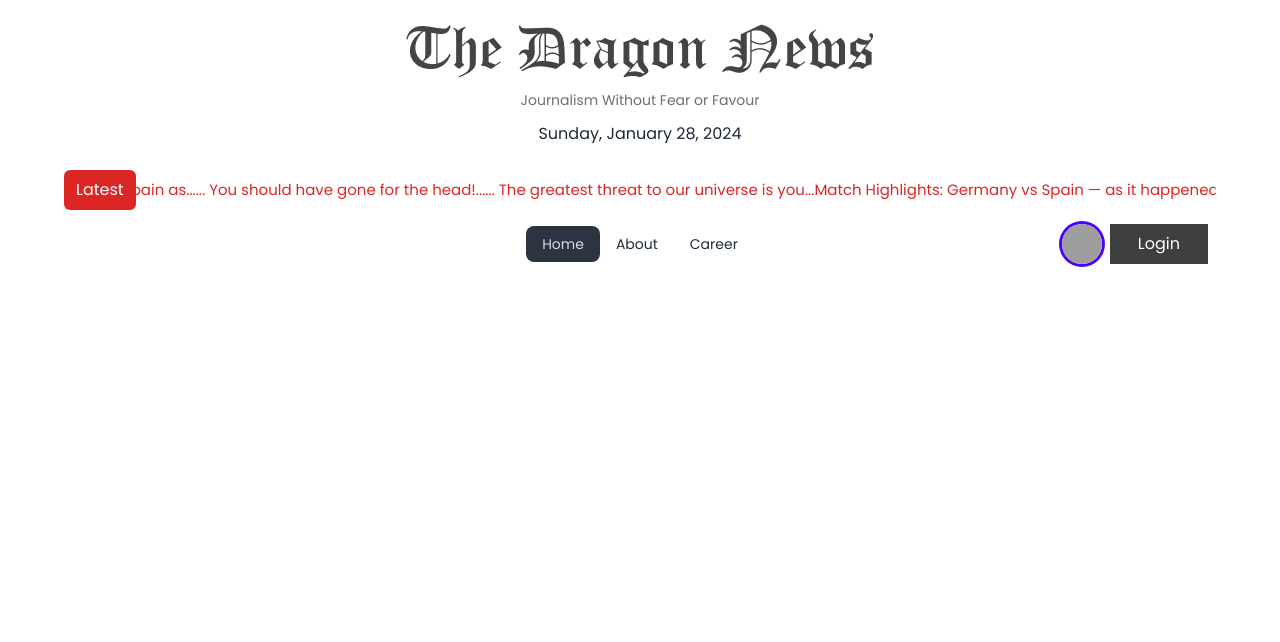
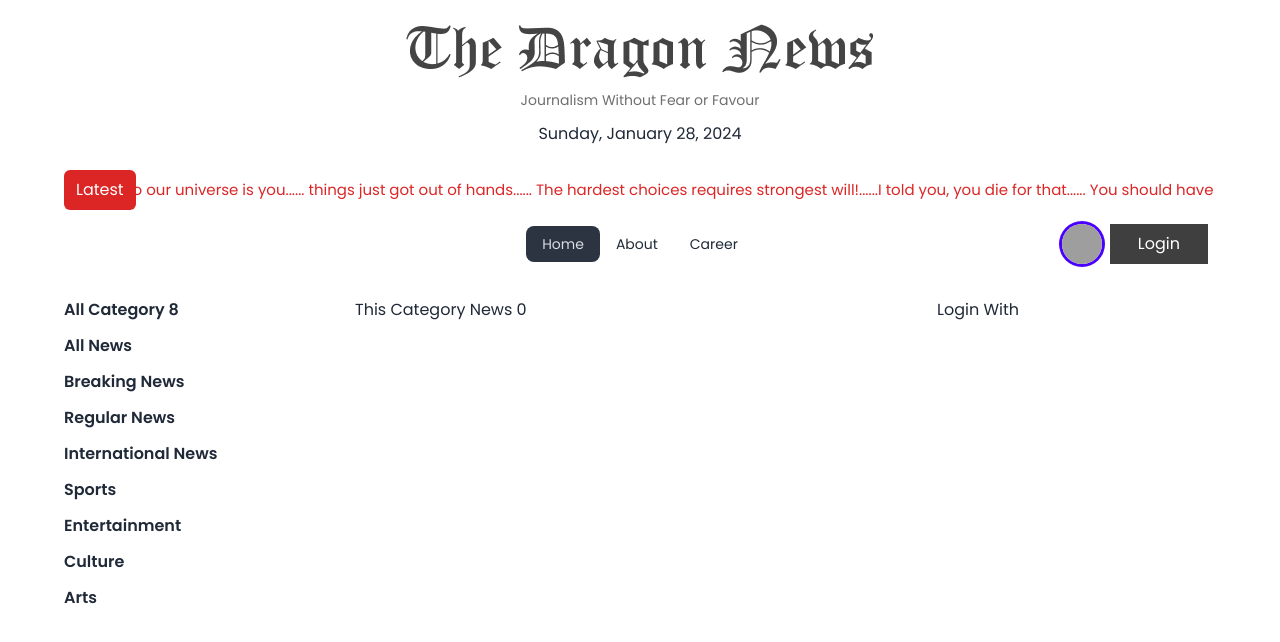
Before and after one commit to cssmh/auth-dragon-news, a React (Vite) app: page / in a window 1280 px wide. Shown: the top 642 px of the page. Built offline with nearby package versions, Linux system fonts and the light colour scheme; grey boxes are pictures that could not be loaded.

Commit message:
left category completed

```diff
--- a/src/HomeLayout/Home/Home.jsx
+++ b/src/HomeLayout/Home/Home.jsx
@@ -1,6 +1,9 @@
 import Latest from "../Latet/Latest";
+import LeftCategory from "../LeftCategory/LeftCategory";
 import Logo from "../Logo/Logo";
+import MiddleCategory from "../MiddleCategory/MiddleCategory";
 import Navbar from "../Navbar/Navbar";
+import RightCategory from "../RightCategory/RightCategory";
 
 const Home = () => {
   return (
@@ -8,6 +11,13 @@ const Home = () => {
       <Logo></Logo>
       <Latest></Latest>
       <Navbar></Navbar>
+      <div className="grid md:grid-cols-4 gap-3">
+        <LeftCategory></LeftCategory>
+        <div className="md:col-span-2">
+          <MiddleCategory></MiddleCategory>
+        </div>
+        <RightCategory></RightCategory>
+      </div>
     </div>
   );
 };
--- a/src/HomeLayout/Latet/Latest.jsx
+++ b/src/HomeLayout/Latet/Latest.jsx
@@ -4,8 +4,7 @@ const Latest = () => {
     <div className="flex">
       <p className="px-3 py-2 rounded-md text-white bg-red-600">Latest</p>
       <Marquee speed={120} className={"text-red-600 text-[15px] font-normal"}>
-        Match Highlights: Germany vs Spain — as it happened ! Match Highlights:
-        Germany vs Spain as...... You should have gone for the head!...... The greatest threat to our universe is you...
+        I told you, you die for that...... You should have gone for the head!...... The greatest threat to our universe is you...... things just got out of hands...... The hardest choices requires strongest will!......
       </Marquee>
     </div>
   );
--- /dev/null
+++ b/src/HomeLayout/LeftCategory/LeftCategory.jsx
@@ -0,0 +1,31 @@
+import { useEffect, useState } from "react";
+import { NavLink } from "react-router-dom";
+
+const LeftCategory = () => {
+  const [categories, setCategories] = useState([]);
+
+  useEffect(() => {
+    fetch("categories.json")
+      .then((res) => res.json())
+      .then((data) => setCategories(data));
+  }, []);
+
+  return (
+    <div className="font-semibold space-y-3">
+      <h1>All Category {categories.length}</h1>
+      {categories.map((category) => (
+        <NavLink
+          to={`/category/${category.id}`}
+          className={({ isActive }) =>
+            isActive ? "block text-green-600" : "block"
+          }
+          key={category.id}
+        >
+          {category.name}
+        </NavLink>
+      ))}
+    </div>
+  );
+};
+
+export default LeftCategory;
--- /dev/null
+++ b/src/HomeLayout/MiddleCategory/MiddleCategory.jsx
@@ -0,0 +1,9 @@
+const MiddleCategory = () => {
+    return (
+        <div>
+            <h1>This Category News 0</h1>
+        </div>
+    );
+};
+
+export default MiddleCategory;
--- a/src/HomeLayout/Navbar/Navbar.jsx
+++ b/src/HomeLayout/Navbar/Navbar.jsx
@@ -16,7 +16,7 @@ const Navbar = () => {
   );
 
   return (
-    <div className="navbar bg-base-100">
+    <div className="navbar bg-base-100 mb-5">
       <div className="navbar-start">
         <div className="dropdown">
           <div tabIndex={0} role="button" className="btn btn-ghost lg:hidden">
--- /dev/null
+++ b/src/HomeLayout/RightCategory/RightCategory.jsx
@@ -0,0 +1,9 @@
+const RightCategory = () => {
+    return (
+        <div>
+            <h1>Login With</h1>
+        </div>
+    );
+};
+
+export default RightCategory;
```
Lines whose indentation alone changed are shown as unchanged.
